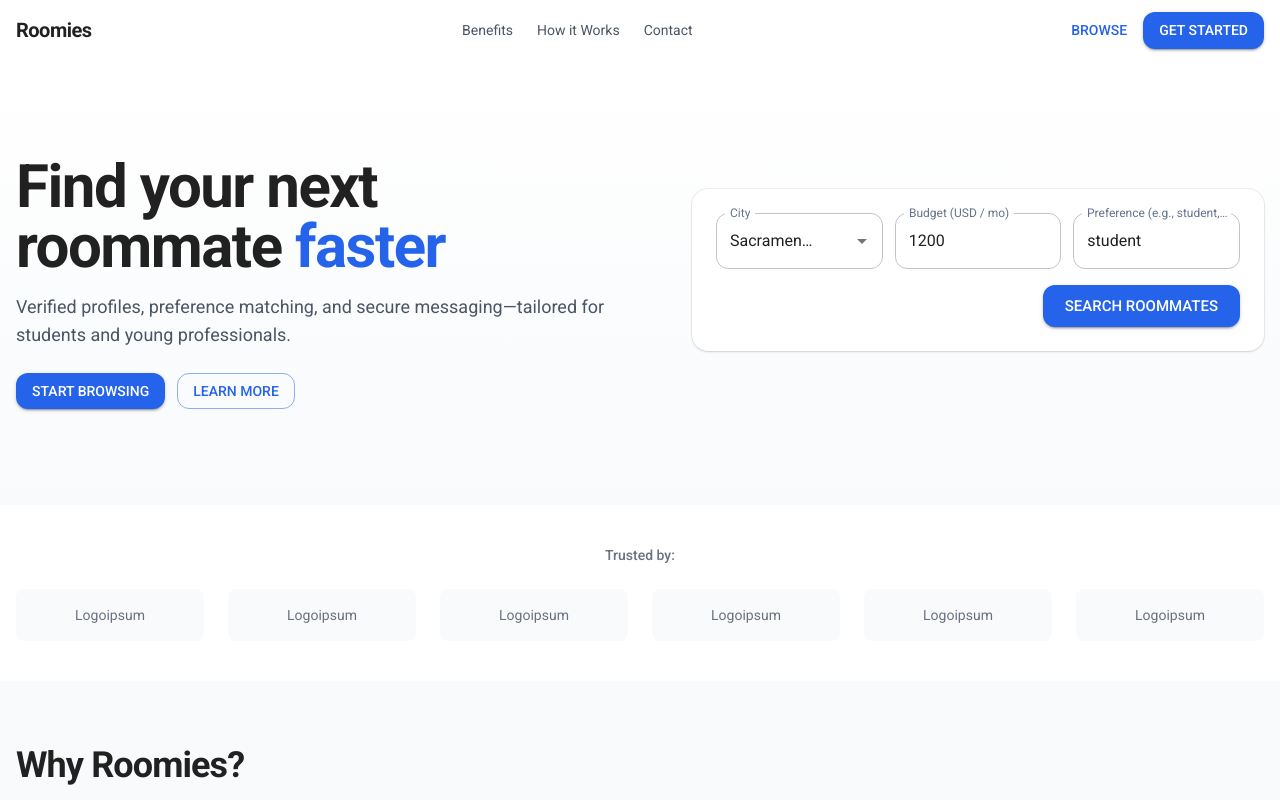
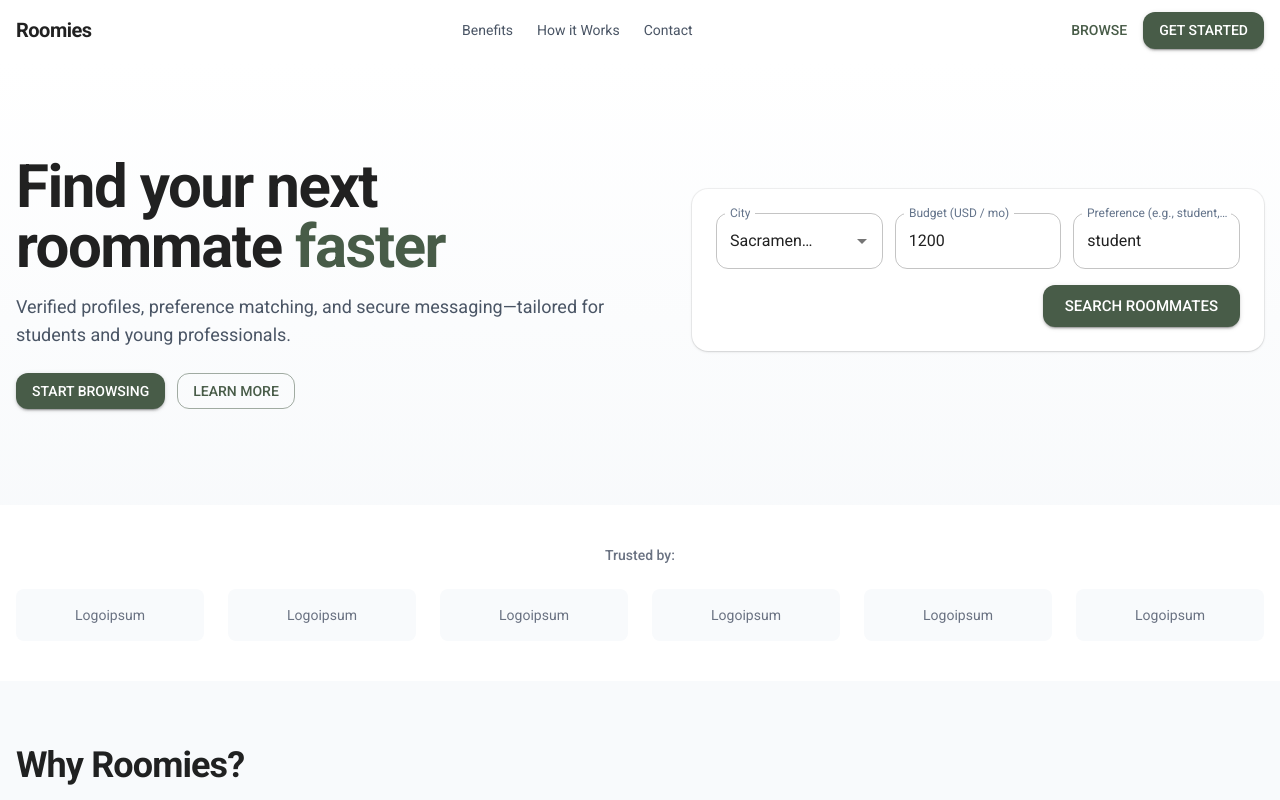
Before and after one commit to StevenH01/roomies-frontend, a Next.js app: page / in a window 1280 px wide. Shown: the top 800 px of the page. Built offline with nearby package versions, Linux system fonts and the light colour scheme; what @mui/material-nextjs would draw is missing.

Commit message:
updated styling and color used

```diff
--- a/src/app/globals.css
+++ b/src/app/globals.css
@@ -3,9 +3,6 @@
 
 @theme {
   --font-sans: var(--font-roboto), ui-sans-serif, system-ui, -apple-system, Segoe UI, Roboto, Helvetica, Arial, "Apple Color Emoji","Segoe UI Emoji";
-  --color-primary: #2563eb; /* Indigo-600 vibe */
-  --color-muted: #64748b;   /* Slate-500 */
   --rounded-2xl: 1.25rem;
 }
-
 html, body, :root { height: 100%; }
--- a/src/theme.ts
+++ b/src/theme.ts
@@ -1,18 +1,19 @@
-// src/theme.ts
 "use client";
 import { createTheme } from "@mui/material/styles";
 
-export const PRIMARY = "#2563eb"; // keep your brand color here (single source)
+export const PRIMARY = "#485C48"; // brand green
+export const MUTED   = "#64748b"; // slate-500
 
 const theme = createTheme({
-  // optional, but nice with v7 for CSS-vars-based color math
-  cssVariables: { nativeColor: true }, // or just `cssVariables: true`
+  cssVariables: true,
   palette: {
-    primary: { main: PRIMARY }, // ✅ must be a real color, not var()
-    text: { secondary: "#64748b" },
+    primary: { main: PRIMARY }, // MUI requires real color values here
+    text: { secondary: MUTED },
   },
   shape: { borderRadius: 12 },
-  typography: { fontFamily: "var(--font-roboto)" },
+  typography: {
+    fontFamily: "var(--font-roboto)",
+  },
 });
 
 export default theme;
```
